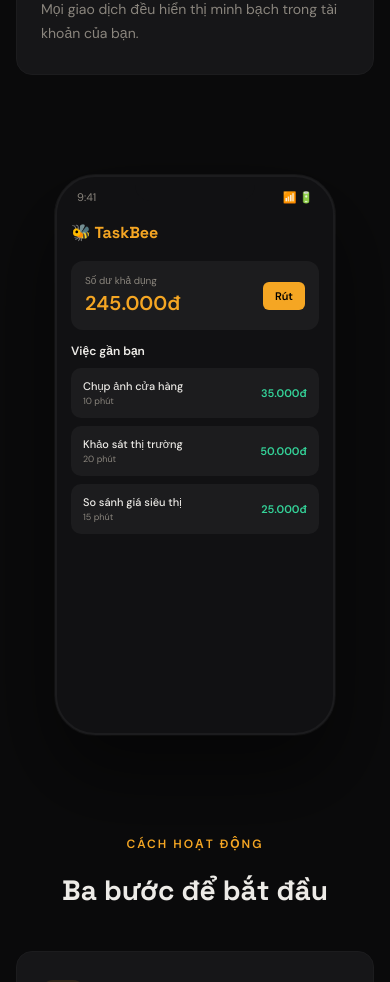
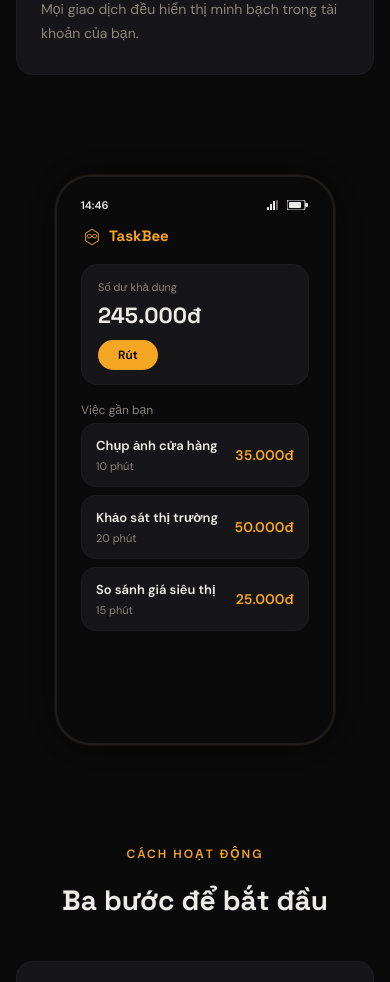
Before and after one commit to Thien-2008/taskbee, a Next.js app: page / in a window 390 px wide. Shown: the part 1573-2555 px from the top of the page. Built offline with nearby package versions, Linux system fonts and the light colour scheme.

Commit message:
PhoneMockup live: real-time clock, new logo, SVG battery/signal

```diff
--- a/src/components/PhoneMockupLive.tsx
+++ b/src/components/PhoneMockupLive.tsx
@@ -1,57 +1,176 @@
 'use client'
 
-import { useRef } from 'react'
+import { useState, useEffect, useRef } from 'react'
 import { motion, useInView } from 'framer-motion'
-import PhoneMockup from './PhoneMockup'
+import Logo from '@/components/Logo'
+
+function PhoneStatusBar() {
+  const [time, setTime] = useState('')
+
+  useEffect(() => {
+    const update = () => {
+      const now = new Date()
+      setTime(now.toLocaleTimeString('vi-VN', { hour: '2-digit', minute: '2-digit' }))
+    }
+    update()
+    const timer = setInterval(update, 1000)
+    return () => clearInterval(timer)
+  }, [])
+
+  return (
+    <div style={{
+      display: 'flex',
+      justifyContent: 'space-between',
+      alignItems: 'center',
+      padding: '8px 16px 4px',
+      fontSize: 11,
+      fontWeight: 600,
+      color: '#EDEBE7',
+    }}>
+      <span>{time}</span>
+      <div style={{ display: 'flex', alignItems: 'center', gap: 6 }}>
+        {/* Sóng */}
+        <svg width="14" height="10" viewBox="0 0 14 10" fill="none">
+          <rect x="0" y="7" width="2" height="3" rx="0.5" fill="#EDEBE7"/>
+          <rect x="3" y="4" width="2" height="6" rx="0.5" fill="#EDEBE7"/>
+          <rect x="6" y="1" width="2" height="9" rx="0.5" fill="#EDEBE7"/>
+          <rect x="9" y="0" width="2" height="10" rx="0.5" fill="#EDEBE7" opacity="0.4"/>
+        </svg>
+        {/* Pin */}
+        <svg width="22" height="10" viewBox="0 0 22 10" fill="none">
+          <rect x="0" y="0" width="18" height="10" rx="2" stroke="#EDEBE7" strokeWidth="1" fill="none"/>
+          <rect x="2" y="2" width="12" height="6" rx="1" fill="#EDEBE7"/>
+          <rect x="18" y="3" width="3" height="4" rx="1" fill="#EDEBE7"/>
+        </svg>
+      </div>
+    </div>
+  )
+}
 
 export default function PhoneMockupLive() {
   const ref = useRef(null)
-  const isInView = useInView(ref, { once: true, margin: '-100px' })
+  const isInView = useInView(ref, { once: true, margin: '-80px' })
 
   return (
     <motion.div
       ref={ref}
-      initial={{ opacity: 0.6, filter: 'brightness(0.4) saturate(0.5)' }}
-      animate={
-        isInView
-          ? { opacity: 1, filter: 'brightness(1) saturate(1)' }
-          : {}
-      }
+      initial={{ opacity: 0.6, filter: 'brightness(0.3) saturate(0.4)' }}
+      animate={isInView ? { opacity: 1, filter: 'brightness(1) saturate(1)' } : {}}
       transition={{ duration: 1, ease: 'easeOut' }}
-      style={{ position: 'relative' }}
+      style={{
+        display: 'flex',
+        justifyContent: 'center',
+        padding: '40px 0',
+        position: 'relative',
+      }}
     >
-      {/* Lớp phủ tối – sáng dần rồi biến mất hoàn toàn */}
+      {/* Lớp phủ tối biến mất dần */}
       <motion.div
         style={{
           position: 'absolute',
           inset: 0,
-          background: 'radial-gradient(ellipse at center, rgba(10,10,11,0.9) 0%, rgba(10,10,11,0.4) 100%)',
+          background: 'radial-gradient(ellipse at center, rgba(10,10,11,0.85) 0%, rgba(10,10,11,0.3) 80%)',
           pointerEvents: 'none',
           zIndex: 10,
-          borderRadius: 32,
+          borderRadius: 40,
         }}
         initial={{ opacity: 1 }}
         animate={isInView ? { opacity: 0 } : {}}
-        transition={{ duration: 1.2, ease: 'easeInOut', delay: 0.3 }}
+        transition={{ duration: 1.2, ease: 'easeInOut', delay: 0.2 }}
       />
 
-      {/* Vòng sáng amber pulse nhẹ khi sáng lên */}
+      {/* Vòng sáng amber pulse */}
       {isInView && (
         <motion.div
           style={{
             position: 'absolute',
-            inset: -20,
-            background: 'radial-gradient(ellipse, rgba(245,166,35,0.15) 0%, transparent 70%)',
+            inset: -30,
+            background: 'radial-gradient(ellipse, rgba(245,166,35,0.12) 0%, transparent 70%)',
             pointerEvents: 'none',
             zIndex: 5,
           }}
-          initial={{ opacity: 0, scale: 0.8 }}
-          animate={{ opacity: [0, 0.8, 0], scale: [0.8, 1.1, 0.9] }}
+          initial={{ opacity: 0, scale: 0.6 }}
+          animate={{ opacity: [0, 0.7, 0], scale: [0.6, 1.1, 0.9] }}
           transition={{ duration: 1.5, ease: 'easeOut' }}
         />
       )}
 
-      <PhoneMockup />
+      {/* Khung điện thoại */}
+      <div style={{
+        width: 280,
+        height: 570,
+        background: '#0a0a0b',
+        border: '2px solid #1C1C1E',
+        borderRadius: 36,
+        padding: '12px 8px',
+        position: 'relative',
+        overflow: 'hidden',
+        boxShadow: '0 0 40px rgba(0,0,0,0.6), 0 0 0 1px rgba(245,166,35,0.1)',
+      }}>
+        {/* Màn hình */}
+        <div style={{
+          background: '#0a0a0b',
+          borderRadius: 24,
+          height: '100%',
+          overflow: 'hidden',
+          display: 'flex',
+          flexDirection: 'column',
+        }}>
+          <PhoneStatusBar />
+
+          {/* App header */}
+          <div style={{ padding: '8px 16px', display: 'flex', alignItems: 'center', gap: 6 }}>
+            <Logo size={22} variant="icon" />
+            <span style={{ fontFamily: "'Space Grotesk', sans-serif", fontWeight: 700, fontSize: 15, color: '#F5A623' }}>TaskBee</span>
+          </div>
+
+          {/* Số dư */}
+          <div style={{ margin: '8px 16px', padding: '14px 16px', background: '#161618', borderRadius: 16, border: '1px solid #1C1C1E' }}>
+            <div style={{ fontSize: 11, color: '#8A857D', marginBottom: 4 }}>Số dư khả dụng</div>
+            <div style={{ fontFamily: "'Space Grotesk', sans-serif", fontWeight: 700, fontSize: 22, color: '#EDEBE7' }}>245.000đ</div>
+            <button style={{
+              marginTop: 8,
+              background: '#F5A623',
+              color: '#000',
+              border: 'none',
+              padding: '6px 20px',
+              borderRadius: 20,
+              fontWeight: 700,
+              fontSize: 12,
+              cursor: 'default',
+            }}>Rút</button>
+          </div>
+
+          {/* Danh sách việc */}
+          <div style={{ padding: '4px 16px', fontSize: 12, color: '#8A857D', marginTop: 4 }}>Việc gần bạn</div>
+          <div style={{ flex: 1, padding: '0 16px', display: 'flex', flexDirection: 'column', gap: 8 }}>
+            {[
+              { title: 'Chụp ảnh cửa hàng', time: '10 phút', price: '35.000đ' },
+              { title: 'Khảo sát thị trường', time: '20 phút', price: '50.000đ' },
+              { title: 'So sánh giá siêu thị', time: '15 phút', price: '25.000đ' },
+            ].map((item, i) => (
+              <div key={i} style={{
+                background: '#161618',
+                border: '1px solid #1C1C1E',
+                borderRadius: 14,
+                padding: '12px 14px',
+                display: 'flex',
+                justifyContent: 'space-between',
+                alignItems: 'center',
+              }}>
+                <div>
+                  <div style={{ fontSize: 13, fontWeight: 600, color: '#EDEBE7' }}>{item.title}</div>
+                  <div style={{ fontSize: 11, color: '#8A857D', marginTop: 2 }}>{item.time}</div>
+                </div>
+                <div style={{ fontSize: 14, fontWeight: 700, color: '#F5A623' }}>{item.price}</div>
+              </div>
+            ))}
+          </div>
+
+          {/* Bottom safe area */}
+          <div style={{ height: 20 }} />
+        </div>
+      </div>
     </motion.div>
   )
 }
```
